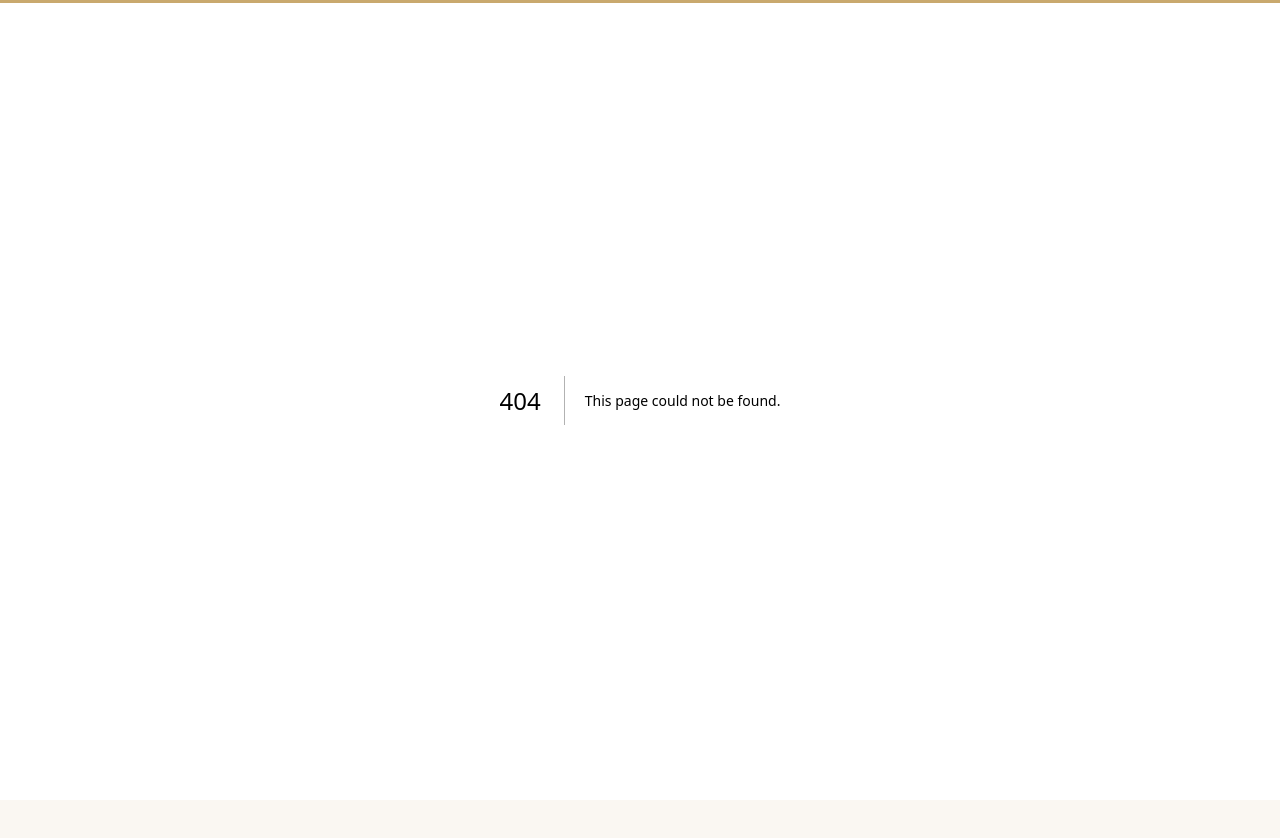
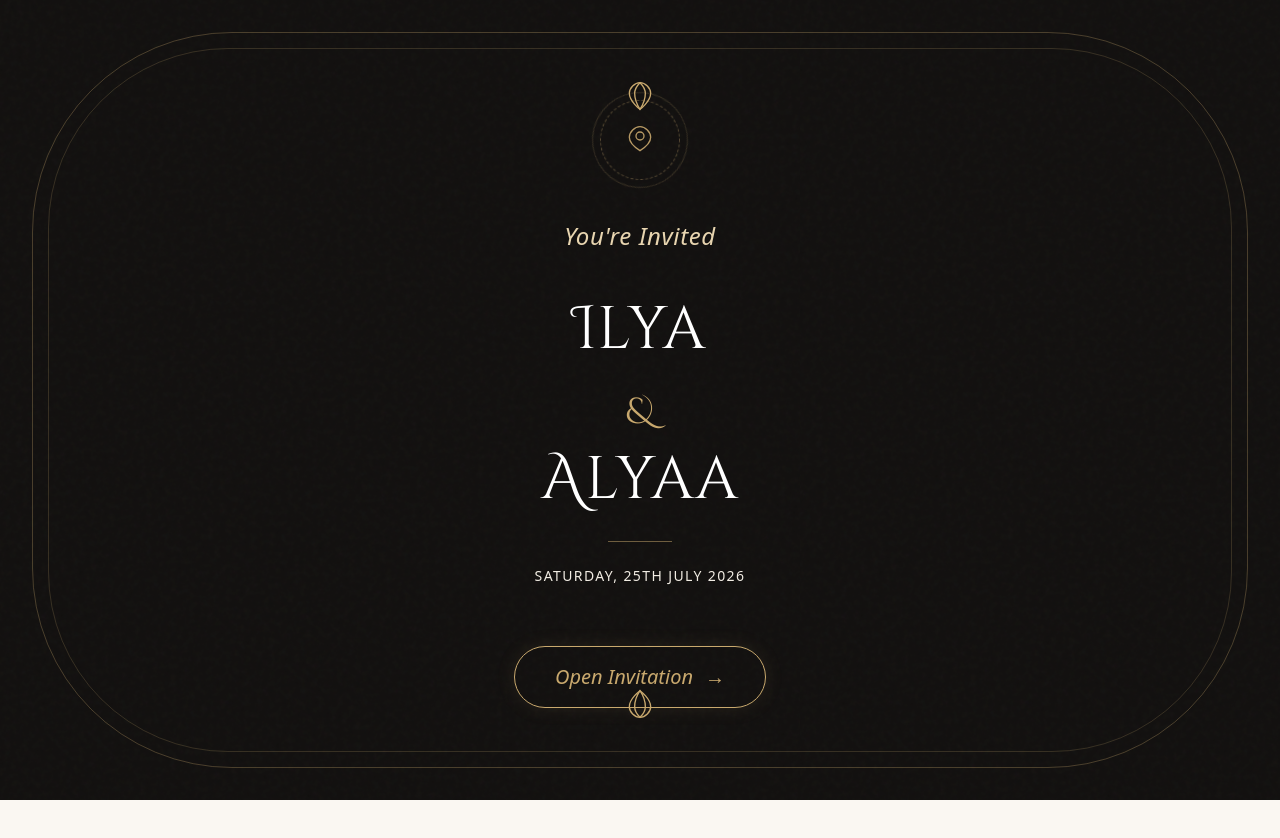
Before and after one commit to isamkids3/AI-Wedding-Invitation, a Next.js app: page /ilya-alyaa-wedding-invite in a window 1280 px wide. Before the commit this address had no page. Shown: the top 838 px of the page. Before the commit the page ends 800 px from the top, so only its background shows below. Built offline with nearby package versions, Linux system fonts and the light colour scheme; a web font is replaced by a local one.

Commit message:
Routing changes

```diff
--- /dev/null
+++ b/src/app/ilya-alyaa-wedding-invite/page.tsx
@@ -0,0 +1,41 @@
+"use client"
+
+import { useState } from "react"
+import Overlay from "@/components/Overlay"
+import Hero from "@/components/Hero"
+import VitalStats from "@/components/VitalStats"
+import RSVPWizard from "@/components/RSVPWizard"
+import AddToCalendar from "@/components/AddToCalendar"
+import MapSection from "@/components/MapSection"
+import MusicToggle from "@/components/MusicToggle"
+
+export default function Home() {
+  const [isRevealed, setIsRevealed] = useState(false)
+
+  const handleOpen = () => {
+    setIsRevealed(true)
+  }
+
+  return (
+    <main className="flex flex-col w-full min-h-screen">
+      {/* Overlay covers everything initially */}
+      <Overlay onOpen={handleOpen} />
+
+      {/* Music toggle floating button */}
+      <MusicToggle shouldPlay={isRevealed} />
+
+      {/* Main Content Sections */}
+      <div className="flex flex-col w-full" style={{ opacity: isRevealed ? 1 : 0, transition: 'opacity 1.5s ease-in-out' }}>
+        <Hero isRevealed={isRevealed} />
+        <VitalStats />
+        <RSVPWizard />
+        <MapSection />
+        <AddToCalendar />
+
+        <footer className="py-12 bg-(--color-deep) text-center text-(--color-muted) font-montserrat text-sm border-t border-(--color-champagne)/20 mt-12">
+          <p>© {new Date().getFullYear()} — Made with ❤️ for Ilya & Alyaa</p>
+        </footer>
+      </div>
+    </main>
+  )
+}
```
